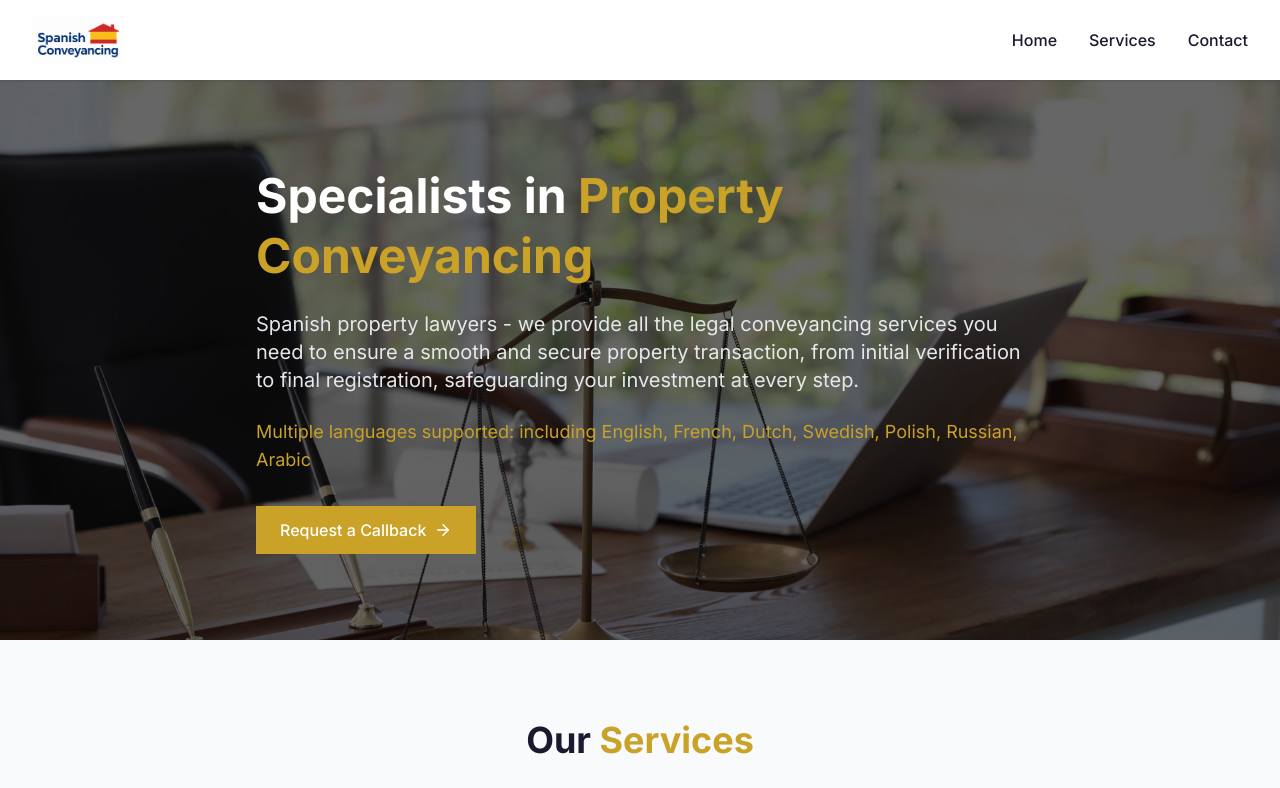
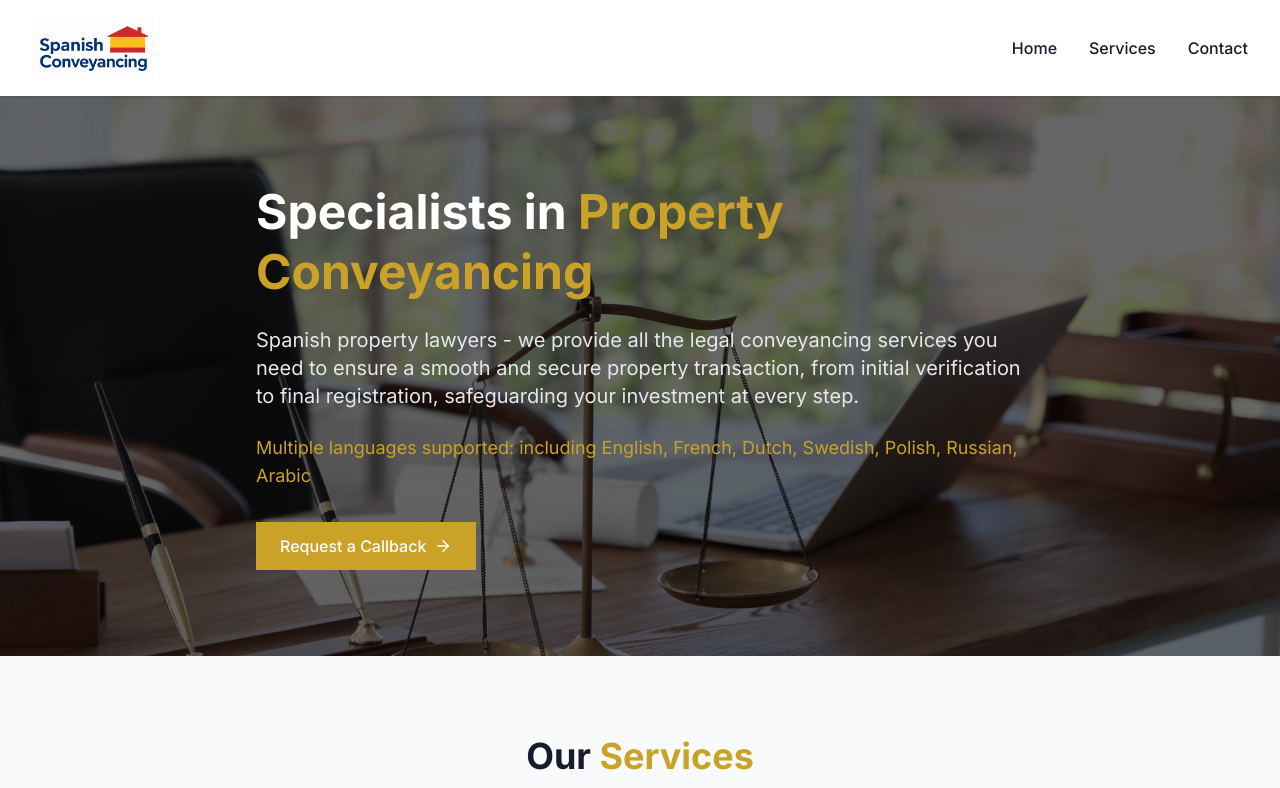
Before and after one commit to samlupson2171/spainishc, a Next.js app: page / in a window 1280 px wide. Shown: the top 788 px of the page. Built offline with nearby package versions, Linux system fonts and the light colour scheme.

Commit message:
bigger logo

```diff
--- a/src/components/Header.tsx
+++ b/src/components/Header.tsx
@@ -21,7 +21,7 @@ export default function Header() {
         <div className="r-container">
           <nav className="flex items-center justify-between py-4">
             <Link href="/" className="flex items-center">
-              <Image src="/images/newlogo.png" alt="Spanish Conveyancing" width={200} height={50} className="h-12 w-auto" />
+              <Image src="/images/newlogo.png" alt="Spanish Conveyancing" width={260} height={65} className="h-16 w-auto" />
             </Link>
 
             {/* Desktop Nav */}
```
